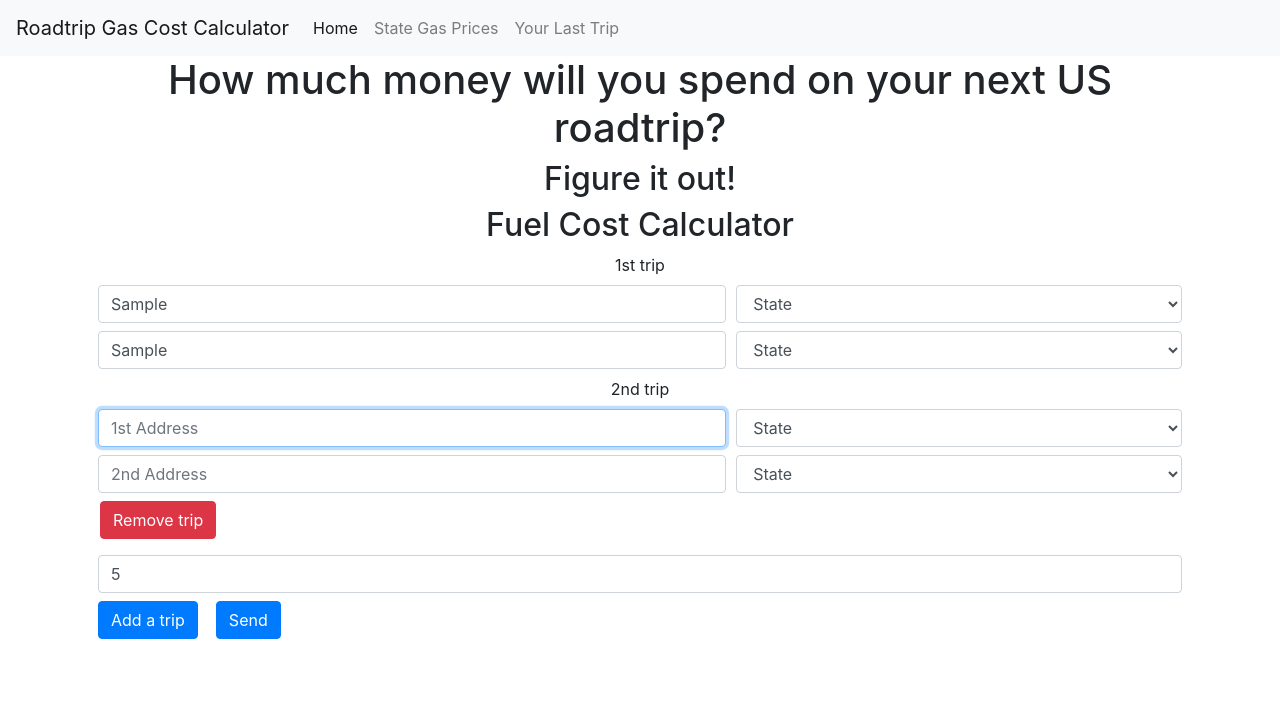
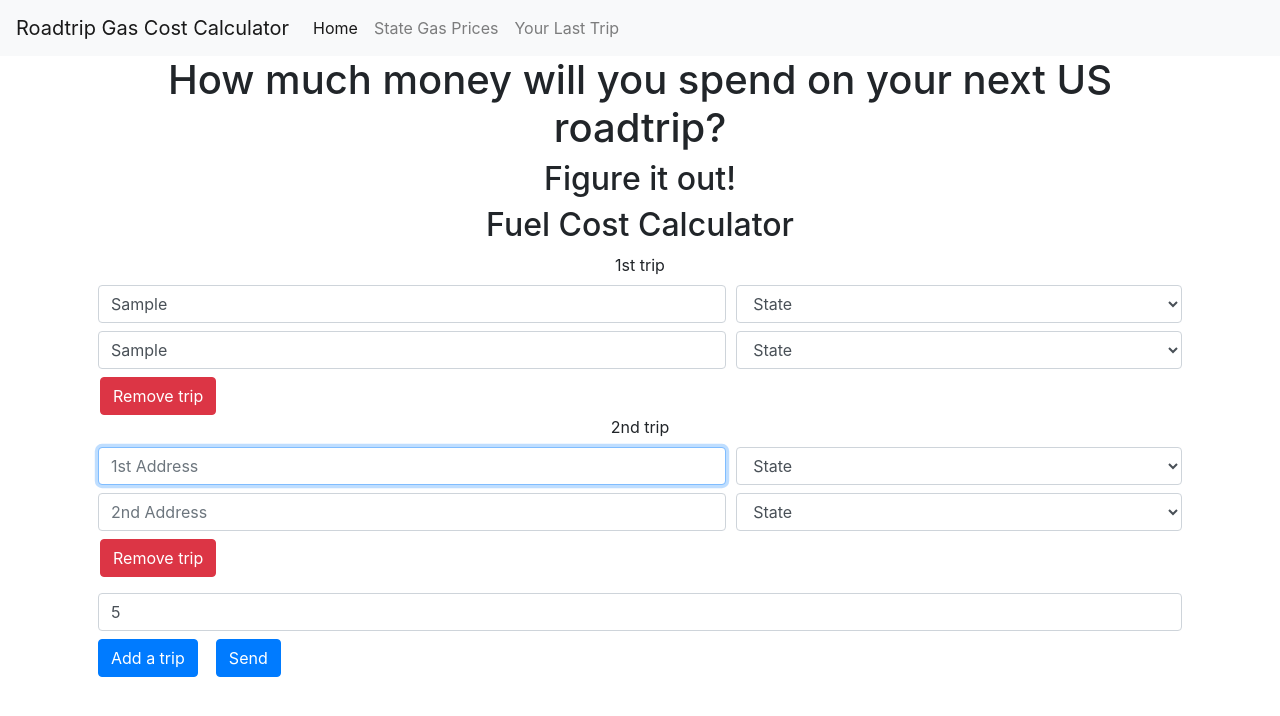
Before and after one commit to martmallol/roadtrip-gas-cost, a React (Create React App) app in the folder roadtrip-gas-cost/: page / in a window 1280 px wide. Both pictures are taken after typing "Sample", "Sample", "5" into the empty fields and a click on the button "Add a trip". Shown: the top 716 px of the page. Built offline with nearby package versions, Linux system fonts and the light colour scheme; some icons are missing.

Commit message:
DONE: Fetch Bing API. Bad-address-request error handling. Remove button for 1st address;

```diff
--- a/roadtrip-gas-cost/src/pages/Home/Home.js
+++ b/roadtrip-gas-cost/src/pages/Home/Home.js
@@ -1,4 +1,4 @@
-import React from 'react';
+import React, { useState } from 'react';
 import { useNavigate } from 'react-router-dom';
 import './Home.css';
 import { useFieldArray, useForm } from 'react-hook-form';
@@ -20,6 +20,7 @@ function Home({ setRoadtrip, setFetchedAPI }) {
   });
   const { fields, append, remove } = useFieldArray({ control, name: "trips" })
   const navigation = useNavigate(); // Navigate to other page of my project
+  const [error, setError] = useState([0]);
 
   // Functions
   // 1st, 2nd, 3rd, 4th, 5th, 6th, 7th, 8th, 9th, 10th, etc.
@@ -50,30 +51,52 @@ function Home({ setRoadtrip, setFetchedAPI }) {
   }
 
   // Render Remove button if it's not the first trip
-  const renderRemoveButton = (idx) => {
-    if(idx > 0) {
+  const renderRemoveButton = (idx, length) => {
+    if(idx > 0 || length > 1) {
       return (
       <div className='col-1'>
         <button type="button"
                       className="btn btn-primary btn-danger"
-                      onClick={() => remove(idx)}>Remove trip</button>
+                      onClick={() => {
+                        remove(idx);
+                        setError(e => [...error.slice(0,idx), ...error.slice(idx+1)]);
+                        console.log(error);
+                      }}>Remove trip</button>
       </div>
+      // {() => {append({}); setError(error => [...error, 0]); console.log(error);}}
       );
     }
     return;
   };
 
+  // Render error message when an inexistent address was submitted
+  const renderAddressError = (idx) => {
+    if(error[idx]) {
+      return(
+        <div className='err'>
+          <label>This address doesn't exist! Try again with another address/state.</label>
+        </div>
+      );
+    }
+  }
+
   const nextPageHandler = (routes) => {
     let badRequests = 0;
+    let requestsArr = new Array(routes.length);
     for(let i = 0; i < routes.length; i++) {
       if(routes[i].statusCode !== 200) {
         badRequests++;
-        break;
+        requestsArr[i] = 1;
+      } else {
+        requestsArr[i] = 0;
       }
     }
+    console.log('Here comes the error!')
+    console.log(error);
     // Should be an alert on the problematic trip
     if(badRequests > 0) {
       console.log('Provide valid addresses')
+      setError(requestsArr);
     } else {
       setFetchedAPI(routes);
       navigation('/last-trip')
@@ -180,7 +203,9 @@ function Home({ setRoadtrip, setFetchedAPI }) {
                                   render={({ message }) => <p>{message}</p>}/>
                   </div>
                 </div>
-                {renderRemoveButton(index)}
+                {renderAddressError(index)}
+                {renderRemoveButton(index, fields.length)}
+
               </div>
           );
           })}
@@ -202,7 +227,7 @@ function Home({ setRoadtrip, setFetchedAPI }) {
             <div className="col-0">
               <button type="button"
                       className="btn btn-primary"
-                      onClick={() => append({})}>Add a trip</button>
+                      onClick={() => {append({}); setError(error => [...error, 0]); console.log(error);}}>Add a trip</button>
             </div>
             <div className="col-1">
               <button type="submit" className="btn btn-primary">Send</button>
```
Also changed, not shown: roadtrip-gas-cost/src/pages/LastTrip/LastTrip.js (+0 -15 lines).
